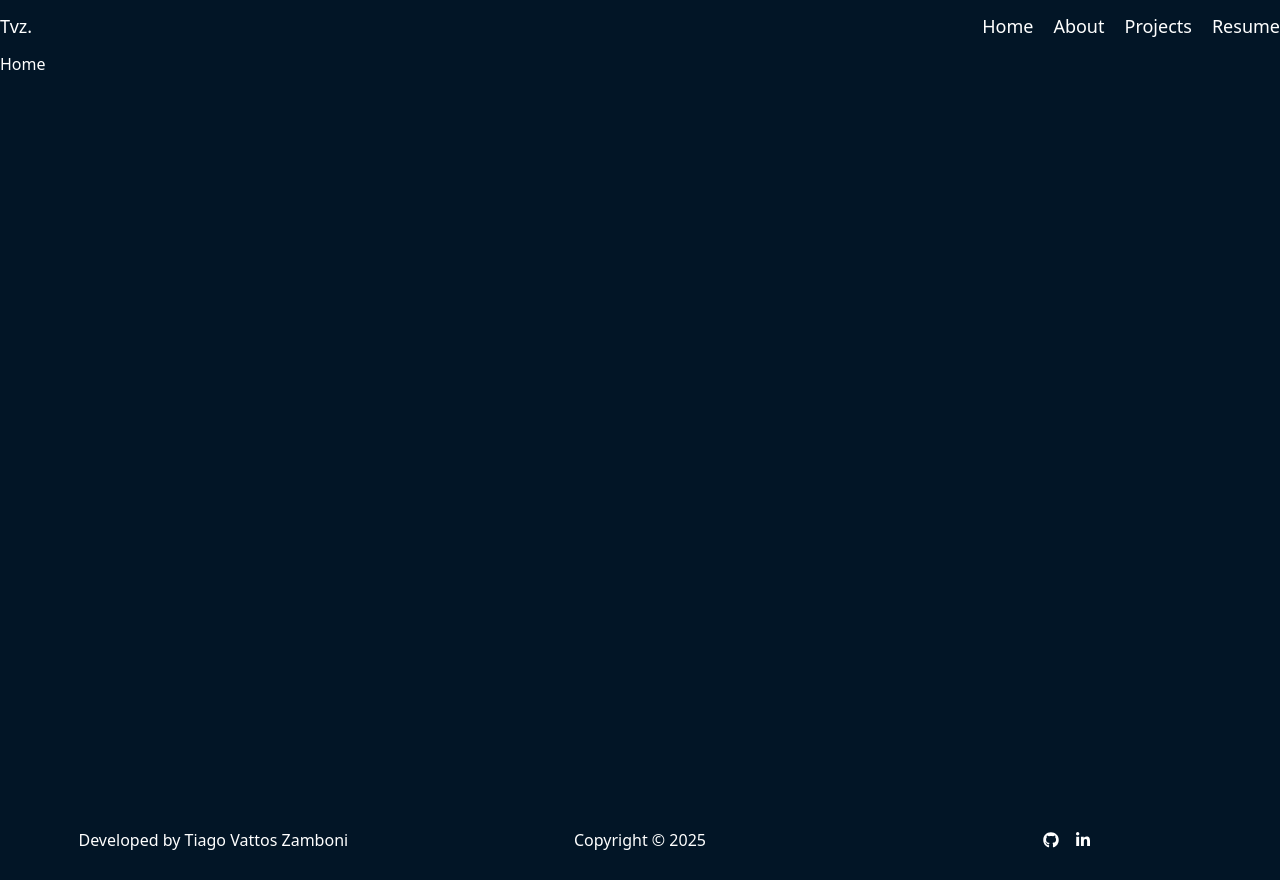
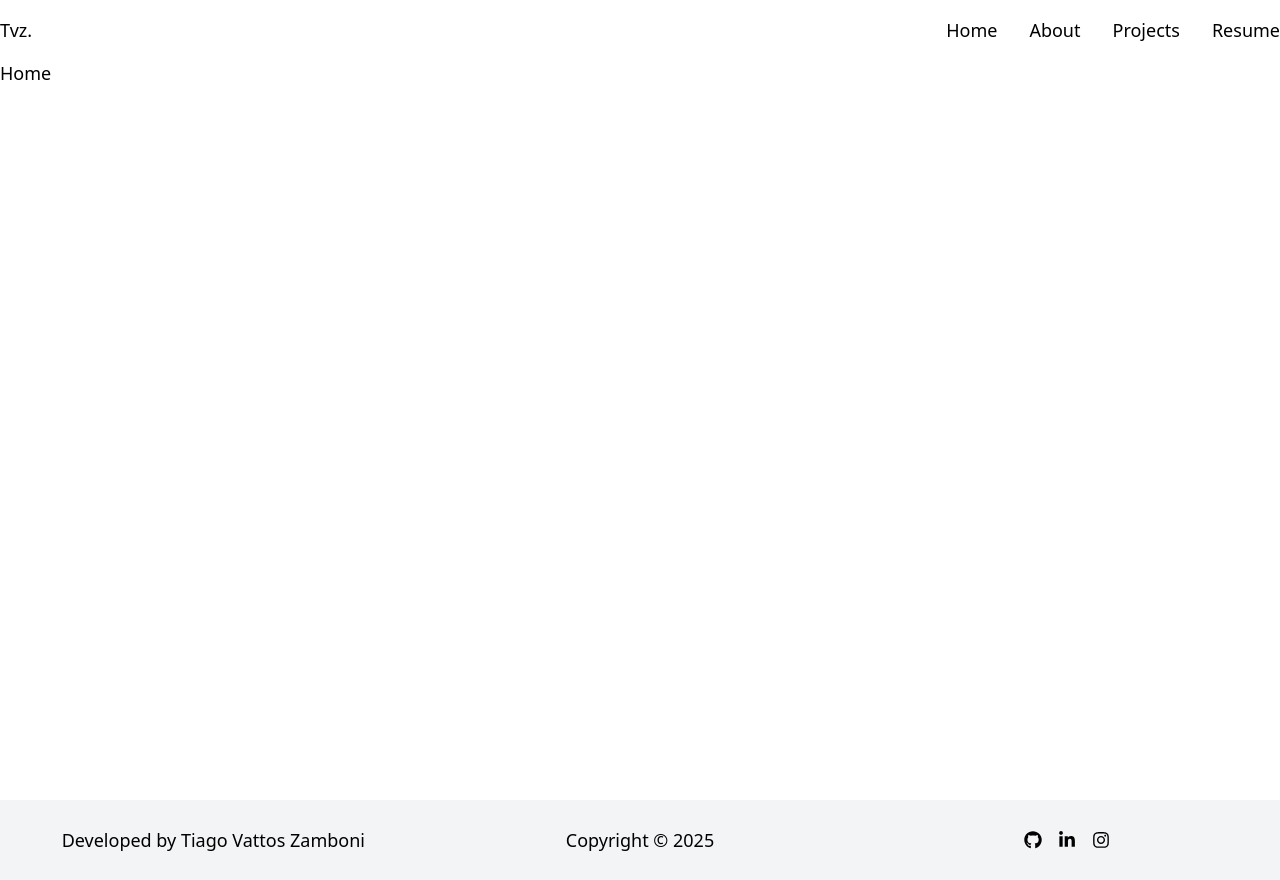
Before and after one commit to tiagovattosz/portfolio-react, a React (Vite) app: page / in a window 1280 px wide. Built offline with nearby package versions, Linux system fonts and the light colour scheme; the HTML template or start-up script is replaced by a standard one.

Commit message:
change font size and create components of header

```diff
--- a/index.css
+++ b/index.css
@@ -1,5 +1,5 @@
 @import "tailwindcss";
 
 body {
-  @apply bg-[#021526] text-white
+  font-size: 18px;
 }
--- a/src/layout/Footer.jsx
+++ b/src/layout/Footer.jsx
@@ -1,5 +1,5 @@
 import { useEffect, useState } from "react";
-import { FaLinkedinIn, FaGithub } from "react-icons/fa";
+import { FaLinkedinIn, FaGithub, FaInstagram } from "react-icons/fa";
 import { Link } from "react-router-dom";
 
 export default function Footer() {
@@ -10,8 +10,10 @@ export default function Footer() {
   }, []);
 
   return (
-    <footer className="h-20 grid grid-cols-3 items-center justify-center">
-      <h3 className="text-center">Developed by Tiago Vattos Zamboni</h3>
+    <footer className="h-20 grid grid-cols-3 items-center justify-center bg-gray-100">
+      <h3 className="text-center text-primary">
+        Developed by Tiago Vattos Zamboni
+      </h3>
       <h4 className="text-center">Copyright © {currentYear}</h4>
       <address className="flex gap-4 justify-center">
         <Link to="https://github.com/tiagovattosz">
@@ -20,6 +22,9 @@ export default function Footer() {
         <Link to="https://www.linkedin.com/in/tiago-vattos-zamboni-680952232/">
           <FaLinkedinIn />
         </Link>
+        <Link to="https://www.instagram.com/tiagovattosz/">
+          <FaInstagram />
+        </Link>
       </address>
     </footer>
   );
--- a/src/layout/Header.jsx
+++ b/src/layout/Header.jsx
@@ -1,22 +1,15 @@
 import { Link } from "react-router-dom";
+import NavItem from "./NavItem";
 export default function Header() {
   return (
-    <header className="container mx-auto flex justify-between items-center text-lg h-13">
+    <header className="container mx-auto flex justify-between items-center text-lg h-15">
       <Link to="/">Tvz.</Link>
       <nav>
-        <ul className="flex gap-5">
-          <li>
-            <Link to="/">Home</Link>
-          </li>
-          <li>
-            <Link to="/about">About</Link>
-          </li>
-          <li>
-            <Link to="/projects">Projects</Link>
-          </li>
-          <li>
-            <Link to="/resume">Resume</Link>
-          </li>
+        <ul className="flex gap-8">
+          <NavItem to="/">Home</NavItem>
+          <NavItem to="/about">About</NavItem>
+          <NavItem to="/projects">Projects</NavItem>
+          <NavItem to="/resume">Resume</NavItem>
         </ul>
       </nav>
     </header>
--- /dev/null
+++ b/src/layout/NavItem.jsx
@@ -0,0 +1,11 @@
+import { Link } from "react-router-dom";
+
+export default function NavItem({ to, children }) {
+  return (
+    <li>
+      <Link to={to} className="hover:text-blue-700 transition">
+        {children}
+      </Link>
+    </li>
+  );
+}
```
